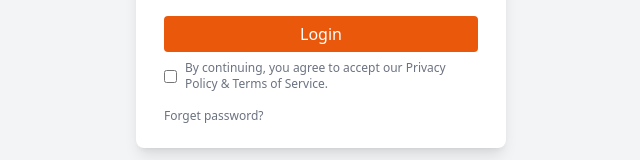
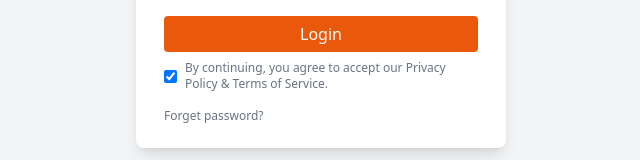
Before and after one commit to Kimlong168/CIT_attendance_checkpoint_client, a React (Vite) app: page /login in a window 1280 px wide. Shown: the part 486-646 px from the top of the page, without its empty margins (319-959 px from the left). Built offline with nearby package versions, Linux system fonts and the light colour scheme; no server answers.

Commit message:
fix check-in check-out error UI

```diff
--- a/src/pages/authentication/Login.jsx
+++ b/src/pages/authentication/Login.jsx
@@ -121,6 +121,7 @@ const Login = () => {
                 type="checkbox"
                 name="isCheck"
                 className="cursor-pointer"
+                defaultChecked={credentials.isCheck} // defaultChecked
               />
               <span className="text-xs text-gray-500">
                 By continuing, you agree to accept our Privacy Policy & Terms of
```
